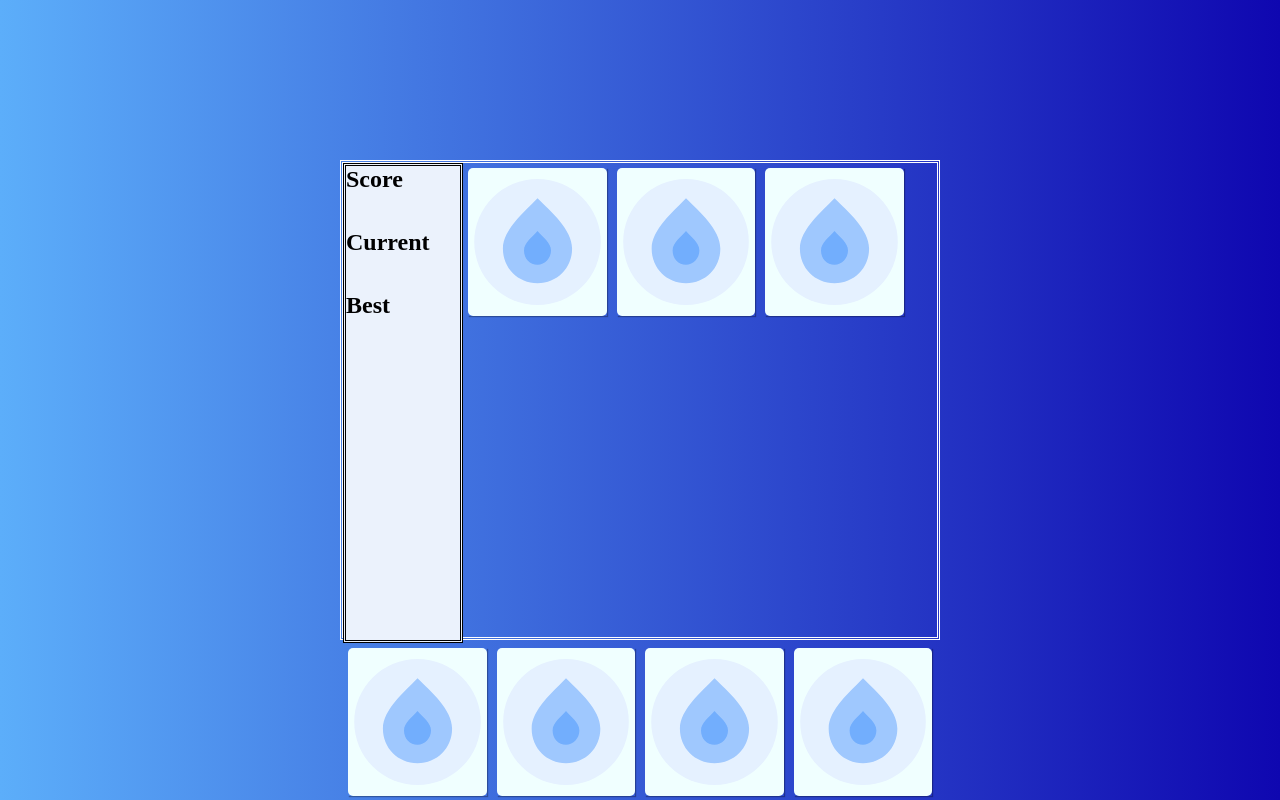
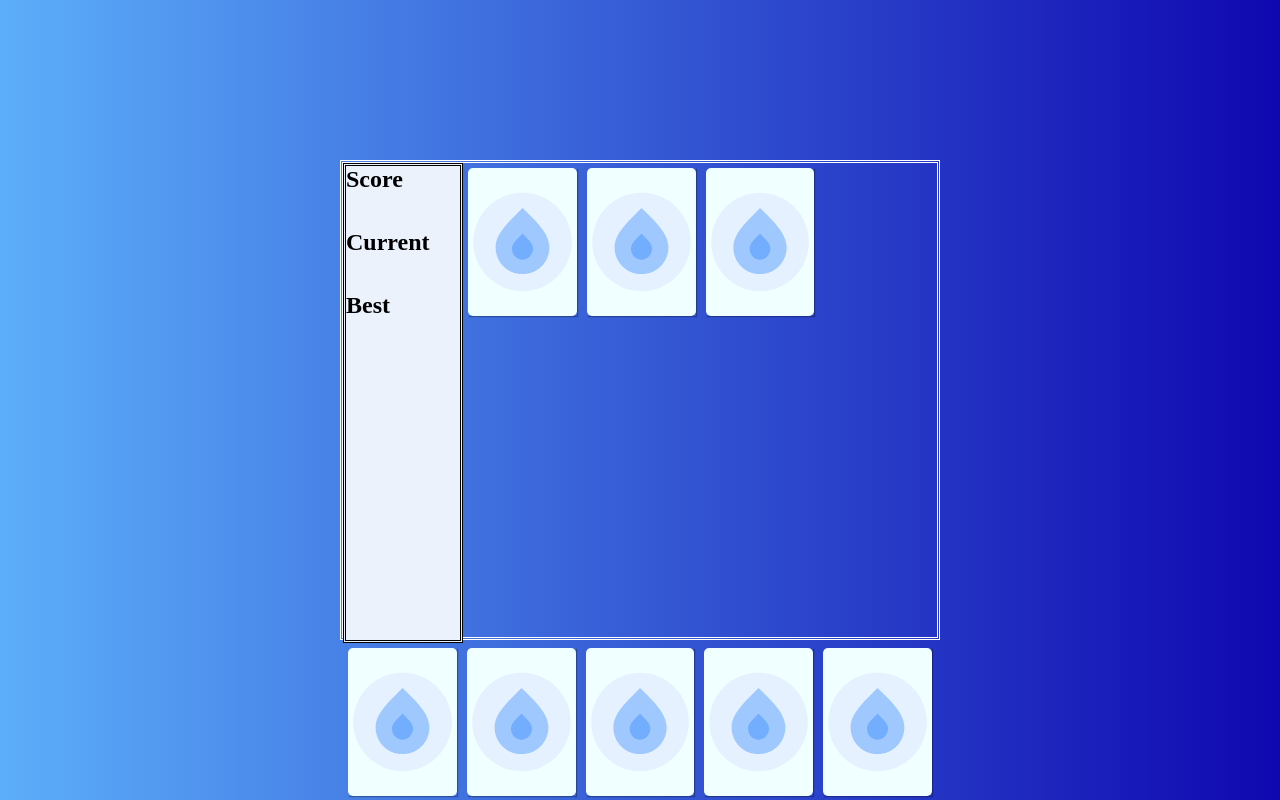
Before and after one commit to agilesumo/water-match-game, a plain HTML site: page index.html in a window 1280 px wide. Both pictures are taken after a click on the button "Start Game". Shown: the top 800 px of the page. Drawn offline with Linux system fonts and the light colour scheme.

Commit message:
Update styles.css

```diff
--- a/styles.css
+++ b/styles.css
@@ -86,7 +86,7 @@ p {
 }
 
 .memory-card {
-  width: calc(25% - 10px);
+  width: calc(20% - 10px);
   height: calc(33.333% - 10px);
   margin: 5px;
   position: relative;
```
